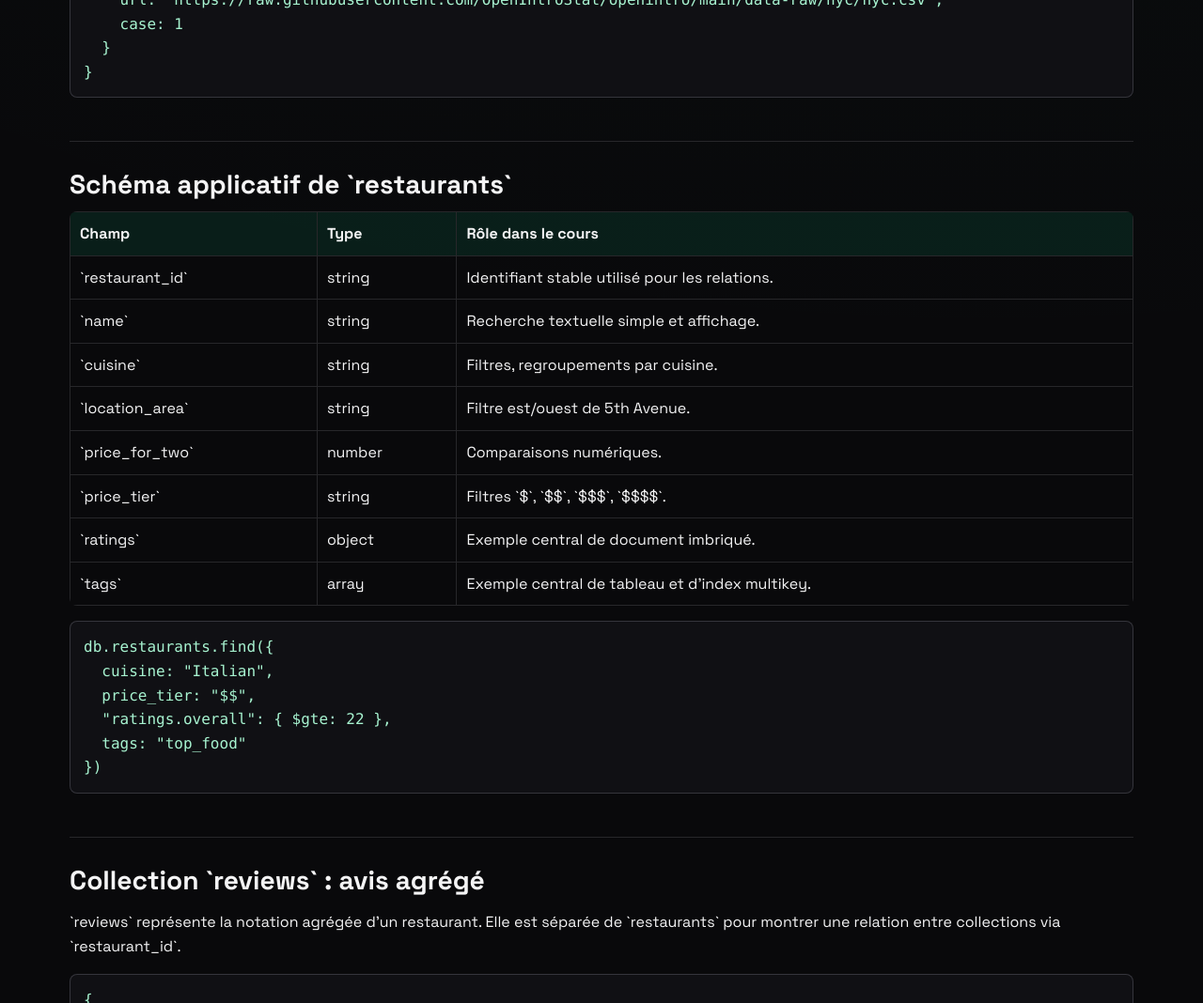
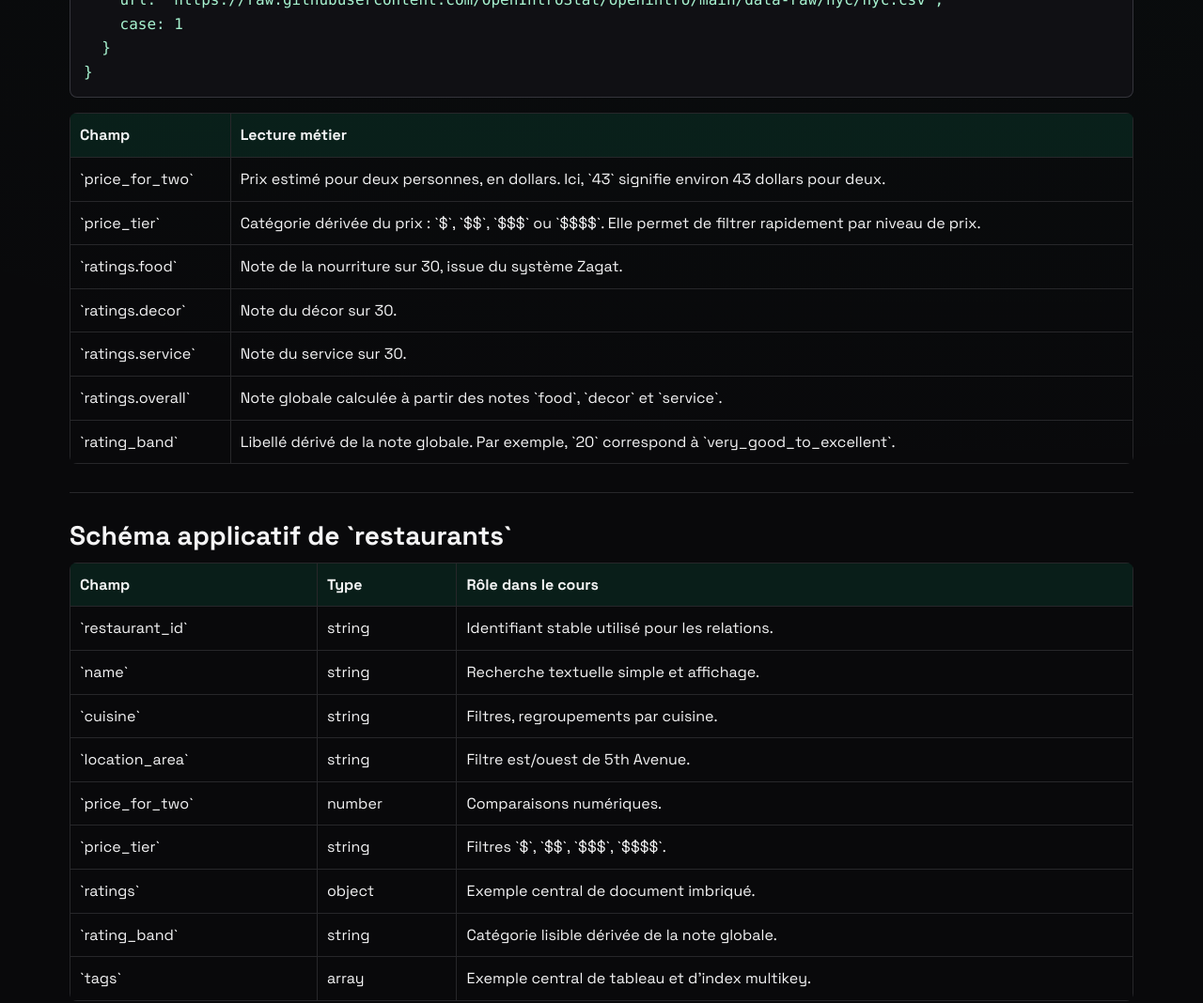
Before and after one commit to aah-supports/mongodb, a plain HTML site: page docs/cours/01-jeu-de-donnees.html in a window 1280 px wide. Shown: the part 2860-3928 px from the top of the page at 94% size. Drawn offline with Linux system fonts and the light colour scheme.

Commit message:
Explain restaurant price and rating fields

```diff
--- a/docs/cours/01-jeu-de-donnees.html
+++ b/docs/cours/01-jeu-de-donnees.html
@@ -84,6 +84,16 @@
     case: 1
   }
 }</code></pre>
+        <table>
+          <tr><th>Champ</th><th>Lecture métier</th></tr>
+          <tr><td>`price_for_two`</td><td>Prix estimé pour deux personnes, en dollars. Ici, `43` signifie environ 43 dollars pour deux.</td></tr>
+          <tr><td>`price_tier`</td><td>Catégorie dérivée du prix : `$`, `$$`, `$$$` ou `$$$$`. Elle permet de filtrer rapidement par niveau de prix.</td></tr>
+          <tr><td>`ratings.food`</td><td>Note de la nourriture sur 30, issue du système Zagat.</td></tr>
+          <tr><td>`ratings.decor`</td><td>Note du décor sur 30.</td></tr>
+          <tr><td>`ratings.service`</td><td>Note du service sur 30.</td></tr>
+          <tr><td>`ratings.overall`</td><td>Note globale calculée à partir des notes `food`, `decor` et `service`.</td></tr>
+          <tr><td>`rating_band`</td><td>Libellé dérivé de la note globale. Par exemple, `20` correspond à `very_good_to_excellent`.</td></tr>
+        </table>
       </section>
       <section id="s6" class="slide">
         <h2 class="slide-title">Schéma applicatif de `restaurants`</h2>
@@ -96,6 +106,7 @@
           <tr><td>`price_for_two`</td><td>number</td><td>Comparaisons numériques.</td></tr>
           <tr><td>`price_tier`</td><td>string</td><td>Filtres `$`, `$$`, `$$$`, `$$$$`.</td></tr>
           <tr><td>`ratings`</td><td>object</td><td>Exemple central de document imbriqué.</td></tr>
+          <tr><td>`rating_band`</td><td>string</td><td>Catégorie lisible dérivée de la note globale.</td></tr>
           <tr><td>`tags`</td><td>array</td><td>Exemple central de tableau et d'index multikey.</td></tr>
         </table>
         <pre><code>db.restaurants.find({
```
Also changed, not shown: Supports/cours-mongodb/01-jeu-de-donnees.md (+12 -0 lines).
